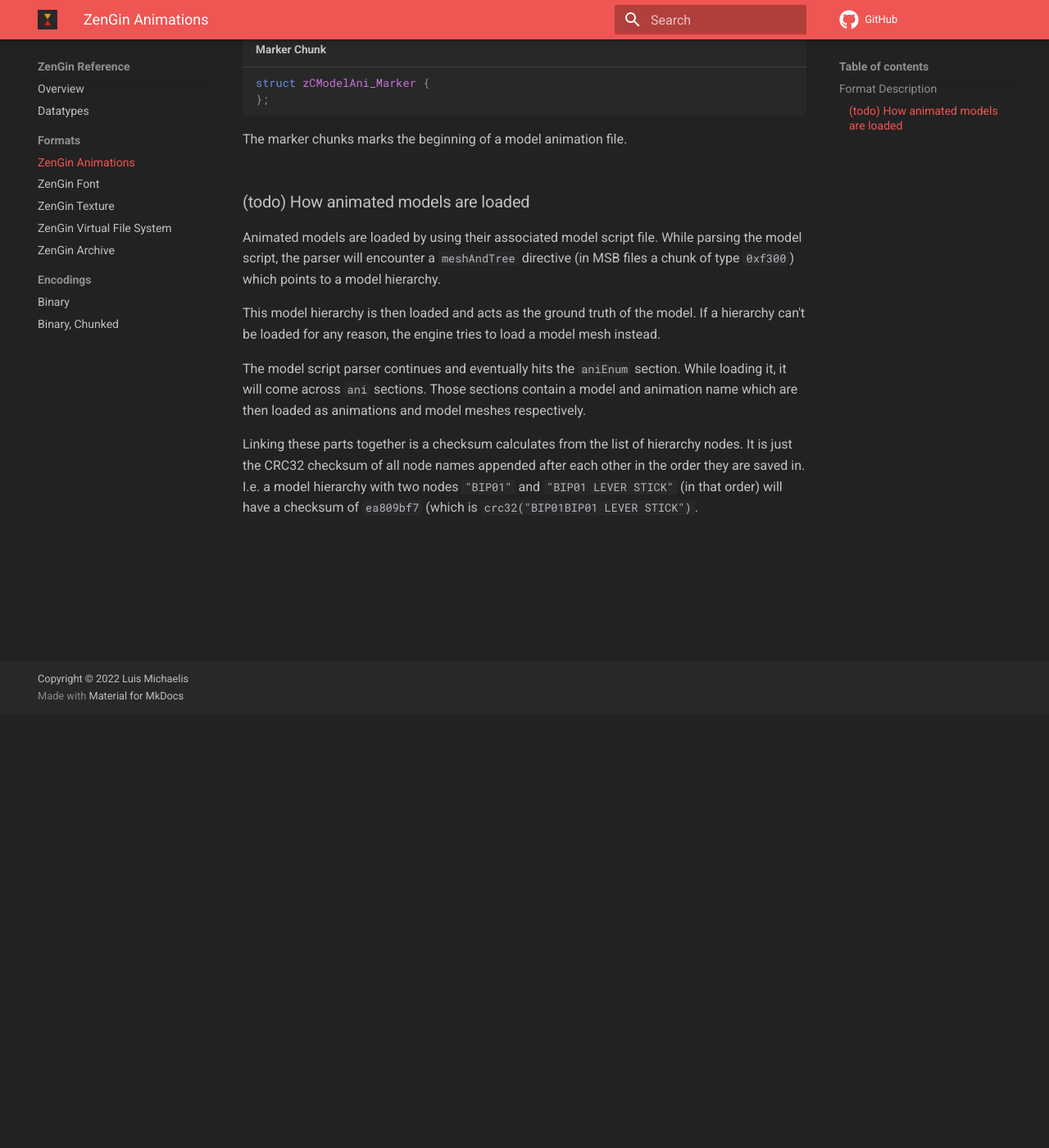
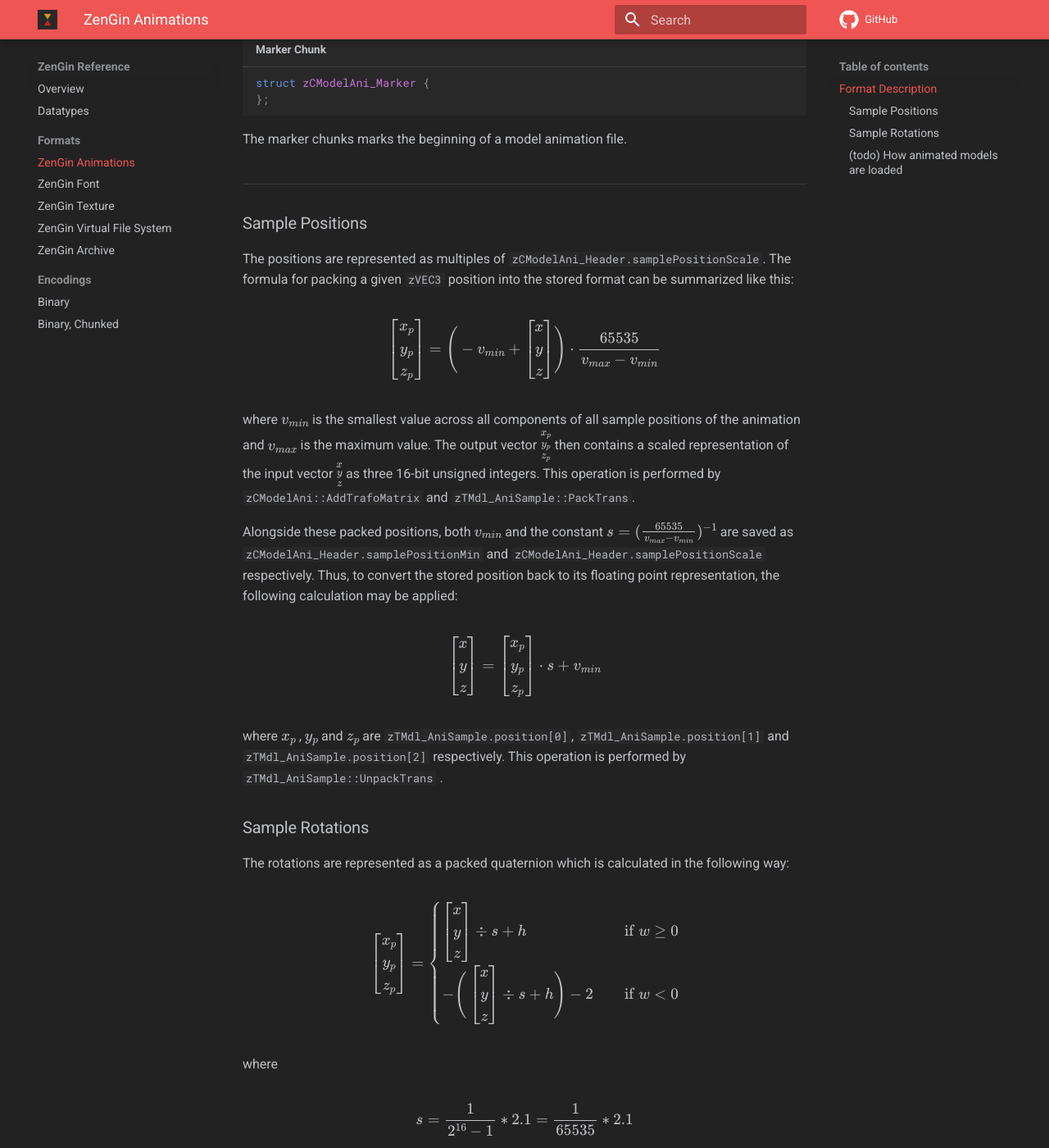
Before and after one commit to GothicKit/ZenKit, an MkDocs documentation site: the page built from docs/engine/formats/animation.md, in a window 1280 px wide and 1400 px high, scrolled down 529 px. Shown: the whole window at 82% size. Built offline with MkDocs 1.6.1 and Material for MkDocs 9.7.7, drawn with Linux system fonts in a browser that asks for light colours; comment, search, counter and statistics services are not loaded; some of the changed text lies outside the part shown.

Commit message:
docs(animation): properly document en- and decoding of samples
docs(animation): properly document en- and decoding of samples

````diff
--- /dev/null
+++ b/docs/assets/javascript/mathjax.js
@@ -0,0 +1,16 @@
+window.MathJax = {
+    tex: {
+        inlineMath: [["\\(", "\\)"]],
+        displayMath: [["\\[", "\\]"]],
+        processEscapes: true,
+        processEnvironments: true
+    },
+    options: {
+        ignoreHtmlClass: ".*|",
+        processHtmlClass: "arithmatex"
+    }
+};
+
+document$.subscribe(() => {
+    MathJax.typesetPromise()
+})
--- a/docs/engine/formats/animation.md
+++ b/docs/engine/formats/animation.md
@@ -53,8 +53,8 @@
         float fps;
         float fpsSource;
 
-        float samplePositionRangeMin;
-        float samplePositionScalar;
+        float samplePositionMin;
+        float samplePositionScale;
 
         zTBBox3D bounds;
         string next;
@@ -93,9 +93,166 @@
     };
     ```
 
-    The `zCModelAni.modelId` field is used to match compatible the animation to a specific model. It is the same for
+    The `zCModelAni.checksum` field is used to match compatible the animation to a specific model. It is the same for
     assets belonging to the same model. Linked assets are `zCModelAni.checksum`, `zCModelMeshLib.checksum` and
     `zCModelHierarchy.checksum`.
+
+    It is important to understand that the animation samples do not contain the actual values for the rotation and
+    position. To save on memory and disk space consumption, the values are packed into shorts which are converted
+    back to floats on demand. See [Sample Positions](#sample-positions) and [Sample Rotations](#sample-rotations) for
+    more information.
+
+---
+
+### Sample Positions
+
+The positions are represented as multiples of `zCModelAni_Header.samplePositionScale`. The formula for packing a
+given `zVEC3` position into the stored format can be summarized like this:
+
+$$
+    \begin{bmatrix}
+        x_{p} \\
+        y_{p} \\
+        z_{p}
+    \end{bmatrix}
+    =
+    \Bigg(-v_{min} +
+    \begin{bmatrix}
+        x \\
+        y \\
+        z
+    \end{bmatrix}
+    \Bigg) \cdot \frac{65535}{v_{max} - v_{min}}
+$$
+
+where $v_{min}$ is the smallest value across all components of all sample positions of the animation and $v_{max}$
+is the maximum value. The output vector $\begin{smallmatrix}x_{p} \\ y_{p} \\ z_{p} \end{smallmatrix}$ then contains a
+scaled representation of the input vector $\begin{smallmatrix}x \\ y \\ z\end{smallmatrix}$ as three 16-bit unsigned
+integers. This operation is performed by `zCModelAni::AddTrafoMatrix` and `zTMdl_AniSample::PackTrans`.
+
+Alongside these packed positions, both $v_{min}$ and the constant $s = (\frac{65535}{v_{max} - v_{min}})^{-1}$ are saved
+as `zCModelAni_Header.samplePositionMin` and `zCModelAni_Header.samplePositionScale` respectively. Thus, to convert
+the stored position back to its floating point representation, the following calculation may be applied:
+
+$$
+    \begin{bmatrix}
+        x \\
+        y \\
+        z
+    \end{bmatrix}
+    =
+    \begin{bmatrix}
+        x_{p} \\
+        y_{p} \\
+        z_{p}
+    \end{bmatrix}
+    \cdot s + v_{min}
+$$
+
+where $x_{p}$ , $y_{p}$ and $z_{p}$ are `zTMdl_AniSample.position[0]`, `zTMdl_AniSample.position[1]` and
+`zTMdl_AniSample.position[2]` respectively. This operation is performed by `zTMdl_AniSample::UnpackTrans` .
+
+### Sample Rotations
+
+The rotations are represented as a packed quaternion which is calculated in the following way:
+
+$$
+    \begin{bmatrix}
+        x_{p} \\
+        y_{p} \\
+        z_{p}
+    \end{bmatrix}
+    =
+    \begin{cases}
+        \begin{bmatrix}
+            x \\
+            y \\
+            z
+        \end{bmatrix}
+        \div s + h  & \quad \text{if } w \geq 0 \\
+        -\Bigg(
+        \begin{bmatrix}
+            x \\
+            y \\
+            z
+        \end{bmatrix}
+        \div s + h\Bigg) - 2  & \quad \text{if } w < 0 \\
+    \end{cases}
+$$
+
+where
+
+$$
+    s = \frac{1}{2^{16} - 1} * 2.1 = \frac{1}{65535} * 2.1
+$$
+
+and
+
+$$
+    h = 2^{15} - 1 = 32767
+$$
+
+This operation packs a quaternion of the form $r = \begin{smallmatrix}x \\ y \\ z \\ w\end{smallmatrix}$ into a set of
+three 16-bit unsigned integers $x_{p}$ , $y_{p}$ and $z_{p}$ which are stored into the sample. **The input quaternion
+$r$ is required to be a unit vector**. This operation was performed by `zCModelAni::AddTrafoMatrix` and
+`zTMdl_AniSample::PackQuat`.
+
+They can be unpacked using some quaternion wizardry as described below.
+
+$$
+    \begin{bmatrix}
+        x \\
+        y \\
+        z \\
+        w
+    \end{bmatrix}
+    =
+    \begin{cases}
+        \begin{bmatrix}
+            x_{t} \\
+            y_{t} \\
+            z_{t} \\
+            \sqrt{1 - l}
+        \end{bmatrix} & \quad \text{if } l \leq 1 \\
+        \begin{bmatrix}
+            x_{t} \\
+            y_{t} \\
+            z_{t} \\
+            0
+        \end{bmatrix}
+        \cdot \frac{1}{\sqrt{l}} & \quad \text{if } l > 1
+    \end{cases}
+$$
+
+where
+
+$$
+    \begin{bmatrix}
+        x_{t} \\
+        y_{t} \\
+        z_{t} \\
+    \end{bmatrix}
+    =
+    \Bigg(\begin{bmatrix}
+        x_{p} \\
+        y_{p} \\
+        z_{p} \\
+    \end{bmatrix} - h\Bigg) \cdot s
+$$
+
+and
+
+$$
+    l = (x_{t})^2 + (y_{t})^2 + (z_{t})^2
+$$
+
+The values $x_{p}$ , $y_{p}$ and $z_{p}$ for this computation are stored in `zTMdl_AniSample.rotation[0]`,
+`zTMdl_AniSample.rotation[1]` and `zTMdl_AniSample.rotation[2]` respectively. This is possible since the quaternion
+$r$ used to calculate the packed rotation is guaranteed to be a unit-quaternion, thus, if we have three components
+(like we do), it is possible to calculate the third component. This operation is performed by
+`zTMdl_AniSample::UnpackQuat`.
+
+---
 
 ### (todo) How animated models are loaded
 
--- a/mkdocs.yml
+++ b/mkdocs.yml
@@ -42,6 +42,10 @@
     - 'search.highlight'
 extra_css:
   - 'assets/stylesheets/extra.css'
+extra_javascript:
+  - 'assets/javascript/mathjax.js'
+  - 'https://polyfill.io/v3/polyfill.min.js?features=es6'
+  - 'https://cdn.jsdelivr.net/npm/mathjax@3/es5/tex-mml-chtml.js'
 plugins:
   - 'search'
 markdown_extensions:
@@ -55,6 +59,8 @@
       emoji_generator: !!python/name:materialx.emoji.to_svg
   - pymdownx.tabbed:
       alternate_style: true
+  - pymdownx.arithmatex:
+      generic: true
   - 'abbr'
   - 'admonition'
   - 'footnotes'
````
Also changed, not shown: other parts of docs/engine/formats/animation.md (+1 -1 lines), 1 other file.
